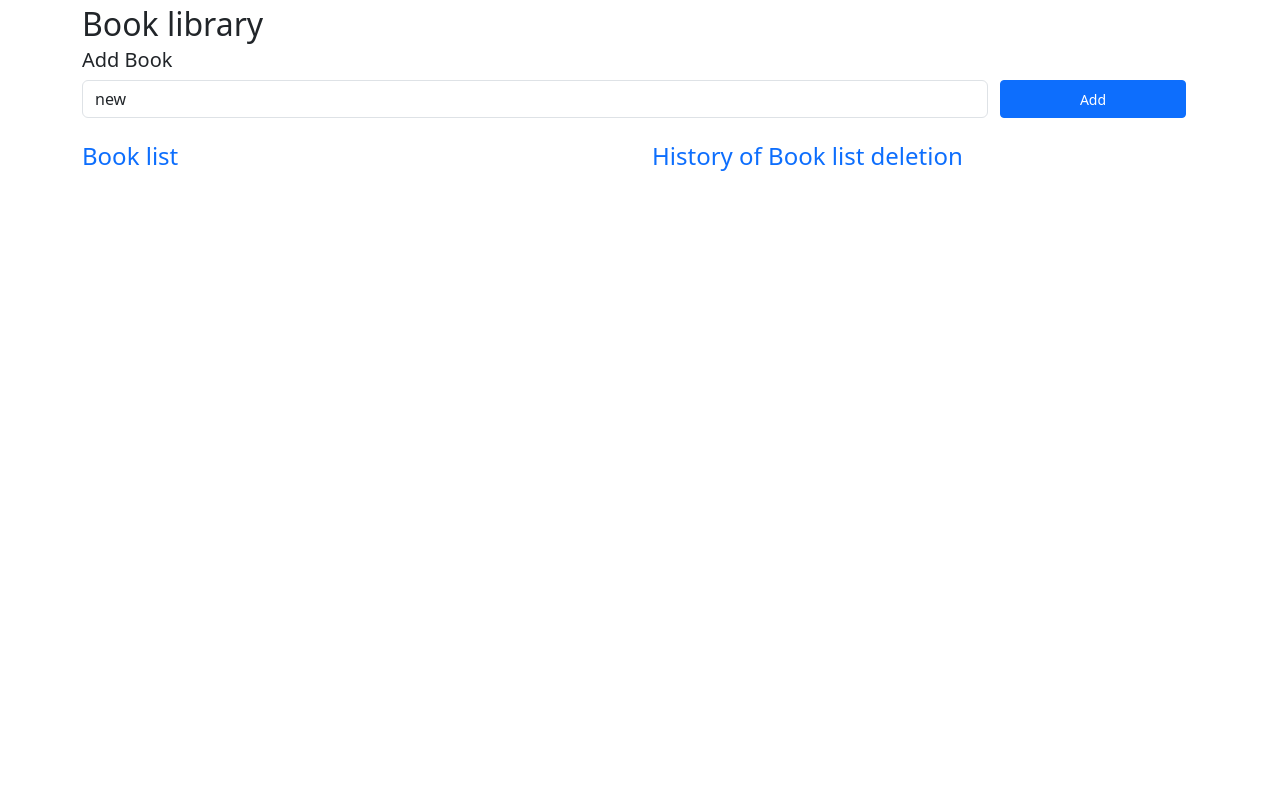
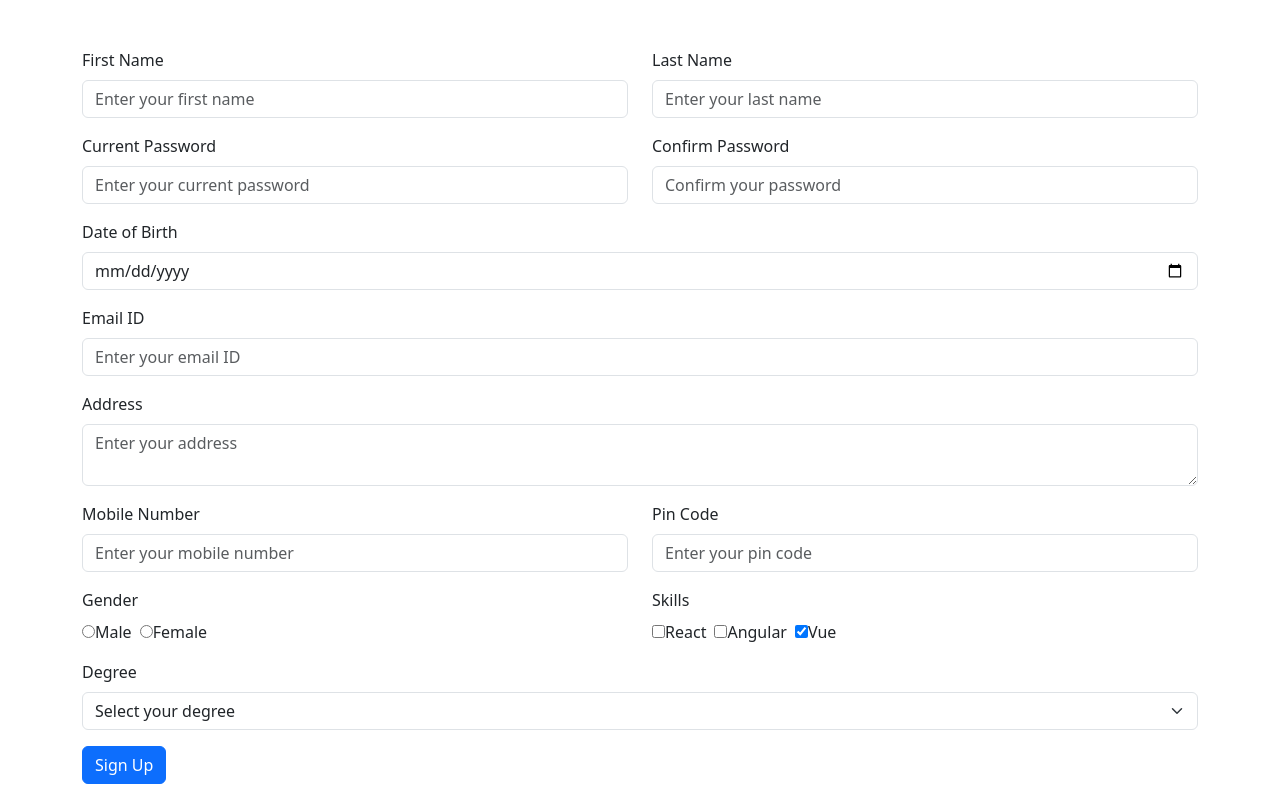
Before and after one commit to dineshk033/feb_react_batch, a React (Vite) app: page / in a window 1280 px wide. Built offline with nearby package versions, Linux system fonts and the light colour scheme.

Commit message:
forms practise

```diff
--- a/src/main.jsx
+++ b/src/main.jsx
@@ -6,5 +6,6 @@ import "bootstrap/dist/css/bootstrap.min.css";
 import TimerApp from "./timer-app/index.jsx";
 import App from "./App.jsx";
 import BookLibrary from "./book-library/index.jsx";
+import SignupForm from "./signup/index.jsx";
 
-createRoot(document.getElementById("root")).render(<BookLibrary />);
+createRoot(document.getElementById("root")).render(<SignupForm />);
--- /dev/null
+++ b/src/signup/index.jsx
@@ -0,0 +1,217 @@
+import React, { useState } from "react";
+
+const SignupForm = () => {
+  const [formData, setFormData] = useState({
+    firstname: "",
+    lastname: "",
+    password: "",
+    confirmPassword: "",
+    dob: "",
+    emailid: "",
+    address: "",
+    mobileno: "",
+    pincode: "",
+    gender: "",
+    skills: ["vue"],
+    degree: "",
+  });
+  const handleInputChange = (event) => {
+    const key = event.target.id;
+    const value = event.target.value;
+    // setFormData({ ...formData, firstname: event.target.value });
+    if (key === "lastname" && !isNaN(value)) {
+      return;
+    }
+    setFormData({ ...formData, [key]: value });
+  };
+  const handleRadioChange = (event) => {
+    const key = event.target.name;
+    const value = event.target.value;
+    setFormData({ ...formData, [key]: value });
+  };
+  console.log(formData);
+  return (
+    <form className="container mt-5">
+      <div className="row">
+        <div className="mb-3 col-6">
+          <label htmlFor="firstname" className="form-label">
+            First Name
+          </label>
+          <input
+            type="text"
+            id="firstname"
+            className="form-control"
+            placeholder="Enter your first name"
+            value={formData.firstname}
+            onChange={handleInputChange}
+          />
+        </div>
+
+        <div className="mb-3 col-6">
+          <label htmlFor="lastname" className="form-label">
+            Last Name
+          </label>
+          <input
+            type="text"
+            id="lastname"
+            className="form-control"
+            placeholder="Enter your last name"
+            value={formData.lastname}
+            onChange={handleInputChange}
+          />
+        </div>
+      </div>
+      <div className="row">
+        <div className="mb-3 col-6">
+          <label htmlFor="password" className="form-label">
+            Current Password
+          </label>
+          <input
+            type="password"
+            id="password"
+            className="form-control"
+            placeholder="Enter your current password"
+            value={formData.password}
+            onChange={handleInputChange}
+          />
+        </div>
+
+        <div className="mb-3 col-6">
+          <label htmlFor="confirmPassword" className="form-label">
+            Confirm Password
+          </label>
+          <input
+            type="password"
+            id="confirmPassword"
+            className="form-control"
+            placeholder="Confirm your password"
+            value={formData.confirmPassword}
+            onChange={handleInputChange}
+          />
+        </div>
+      </div>
+      <div className="mb-3">
+        <label htmlFor="dob" className="form-label">
+          Date of Birth
+        </label>
+        <input type="date" id="dob" className="form-control" />
+      </div>
+
+      <div className="mb-3">
+        <label htmlFor="emailid" className="form-label">
+          Email ID
+        </label>
+        <input
+          type="email"
+          id="emailid"
+          className="form-control"
+          placeholder="Enter your email ID"
+        />
+      </div>
+
+      <div className="mb-3">
+        <label htmlFor="address" className="form-label">
+          Address
+        </label>
+        <textarea
+          id="address"
+          className="form-control"
+          rows="2"
+          placeholder="Enter your address"
+        ></textarea>
+      </div>
+
+      <div className="row">
+        <div className="mb-3 col-6">
+          <label htmlFor="mobileno" className="form-label">
+            Mobile Number
+          </label>
+          <input
+            type="text"
+            id="mobileno"
+            className="form-control"
+            placeholder="Enter your mobile number"
+          />
+        </div>
+
+        <div className="mb-3 col-6">
+          <label htmlFor="pincode" className="form-label">
+            Pin Code
+          </label>
+          <input
+            type="text"
+            id="pincode"
+            className="form-control"
+            placeholder="Enter your pin code"
+          />
+        </div>
+      </div>
+      <div className="row">
+        {" "}
+        <div className="mb-3 col-6">
+          <label className="form-label">Gender</label>
+          <div>
+            <input
+              type="radio"
+              id="male"
+              name="gender"
+              value="male"
+              checked={formData.gender === "male"}
+              onChange={handleRadioChange}
+            />
+            <label htmlFor="male" className="me-2">
+              Male
+            </label>
+            <input
+              type="radio"
+              id="female"
+              name="gender"
+              value="female"
+              checked={formData.gender === "female"}
+              onChange={handleRadioChange}
+            />
+            <label htmlFor="female">Female</label>
+          </div>
+        </div>
+        <div className="mb-3 col-6">
+          <label className="form-label">Skills</label>
+          <div>
+            <input type="checkbox" id="react" value="react" />
+            <label htmlFor="react" className="me-2">
+              React
+            </label>
+            <input type="checkbox" id="angular" value="angular" />
+            <label htmlFor="angular" className="me-2">
+              Angular
+            </label>
+            <input
+              type="checkbox"
+              id="vue"
+              value="vue"
+              checked={formData.skills.includes("vue")}
+            />
+            <label htmlFor="vue">Vue</label>
+          </div>
+        </div>
+      </div>
+
+      <div className="mb-3">
+        <label htmlFor="degree" className="form-label">
+          Degree
+        </label>
+        <select id="degree" className="form-select">
+          <option value="">Select your degree</option>
+          <option value="bachelor">Bachelor's</option>
+          <option value="master">Master's</option>
+          <option value="phd">PhD</option>
+        </select>
+      </div>
+
+      <button type="submit" className="btn btn-primary">
+        Sign Up
+      </button>
+    </form>
+  );
+};
+
+export default SignupForm;
```
